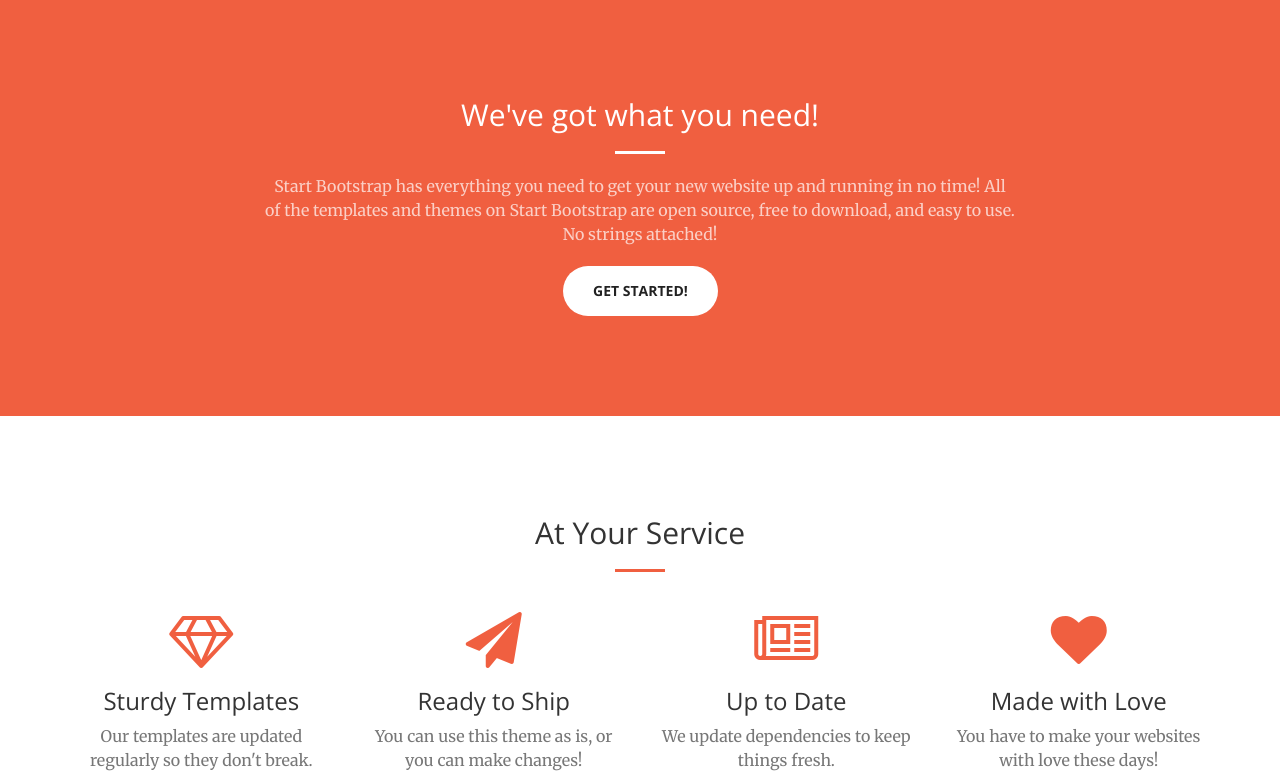
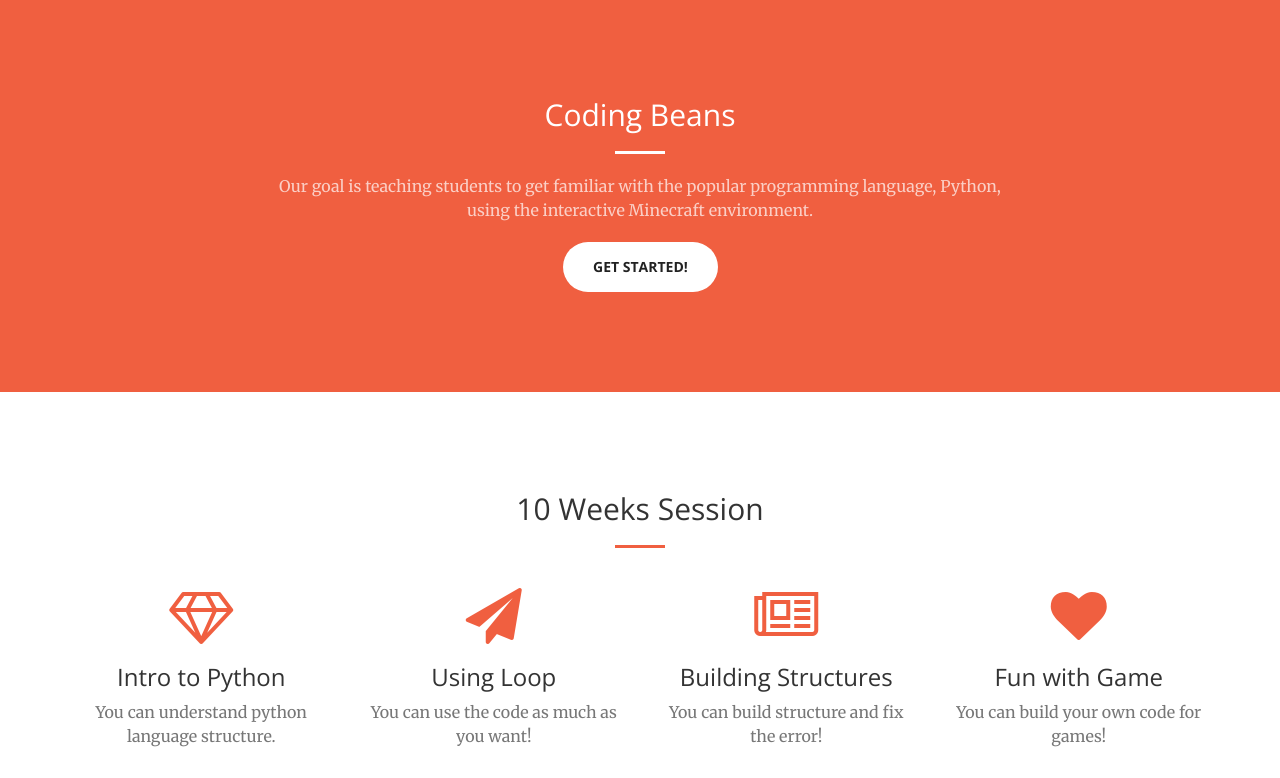
Before and after one commit to CPPCodingBeans/CPPCodingBeans.github.io, a website: page index.html in a window 1280 px wide. Shown: the part 802-1580 px from the top of the page. Drawn offline with nearby package versions, Linux system fonts and the light colour scheme.

Commit message:
Update index.html

```diff
--- a/index.html
+++ b/index.html
@@ -83,9 +83,9 @@
         <div class="container">
             <div class="row">
                 <div class="col-lg-8 col-lg-offset-2 text-center">
-                    <h2 class="section-heading">We've got what you need!</h2>
+                    <h2 class="section-heading">Coding Beans</h2>
                     <hr class="light">
-                    <p class="text-faded">Start Bootstrap has everything you need to get your new website up and running in no time! All of the templates and themes on Start Bootstrap are open source, free to download, and easy to use. No strings attached!</p>
+                    <p class="text-faded">Our goal is teaching students to get familiar with the popular programming language, Python, using the interactive Minecraft environment. </p>
                     <a href="#services" class="page-scroll btn btn-default btn-xl sr-button">Get Started!</a>
                 </div>
             </div>
@@ -96,7 +96,7 @@
         <div class="container">
             <div class="row">
                 <div class="col-lg-12 text-center">
-                    <h2 class="section-heading">At Your Service</h2>
+                    <h2 class="section-heading">10 Weeks Session</h2>
                     <hr class="primary">
                 </div>
             </div>
@@ -106,29 +106,29 @@
                 <div class="col-lg-3 col-md-6 text-center">
                     <div class="service-box">
                         <i class="fa fa-4x fa-diamond text-primary sr-icons"></i>
-                        <h3>Sturdy Templates</h3>
-                        <p class="text-muted">Our templates are updated regularly so they don't break.</p>
+                        <h3>Intro to Python</h3>
+                        <p class="text-muted">You can understand python language structure.</p>
                     </div>
                 </div>
                 <div class="col-lg-3 col-md-6 text-center">
                     <div class="service-box">
                         <i class="fa fa-4x fa-paper-plane text-primary sr-icons"></i>
-                        <h3>Ready to Ship</h3>
-                        <p class="text-muted">You can use this theme as is, or you can make changes!</p>
+                        <h3>Using Loop</h3>
+                        <p class="text-muted">You can use the code as much as you want!</p>
                     </div>
                 </div>
                 <div class="col-lg-3 col-md-6 text-center">
                     <div class="service-box">
                         <i class="fa fa-4x fa-newspaper-o text-primary sr-icons"></i>
-                        <h3>Up to Date</h3>
-                        <p class="text-muted">We update dependencies to keep things fresh.</p>
+                        <h3>Building Structures</h3>
+                        <p class="text-muted">You can build structure and fix the error!</p>
                     </div>
                 </div>
                 <div class="col-lg-3 col-md-6 text-center">
                     <div class="service-box">
                         <i class="fa fa-4x fa-heart text-primary sr-icons"></i>
-                        <h3>Made with Love</h3>
-                        <p class="text-muted">You have to make your websites with love these days!</p>
+                        <h3>Fun with Game</h3>
+                        <p class="text-muted">You can build your own code for games!</p>
                     </div>
                 </div>
             </div>
@@ -235,8 +235,8 @@
     <aside class="bg-dark">
         <div class="container text-center">
             <div class="call-to-action">
-                <h2>Free Download at Start Bootstrap!</h2>
-                <a href="http://startbootstrap.com/template-overviews/creative/" class="btn btn-default btn-xl sr-button">Download Now!</a>
+                <h2>Application to Coding Beans</h2>
+                <a href="http://startbootstrap.com/template-overviews/creative/" class="btn btn-default btn-xl sr-button">Apply Now!</a>
             </div>
         </div>
     </aside>
```
